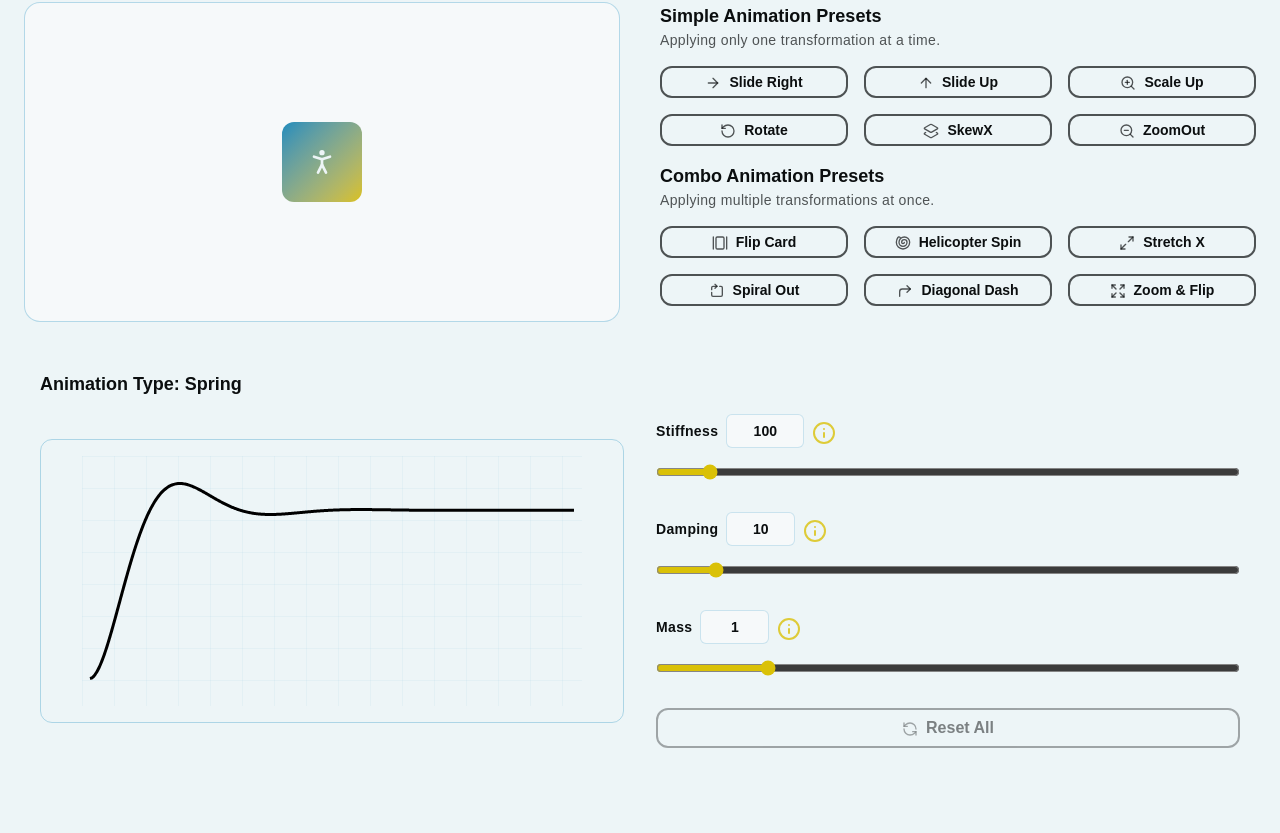
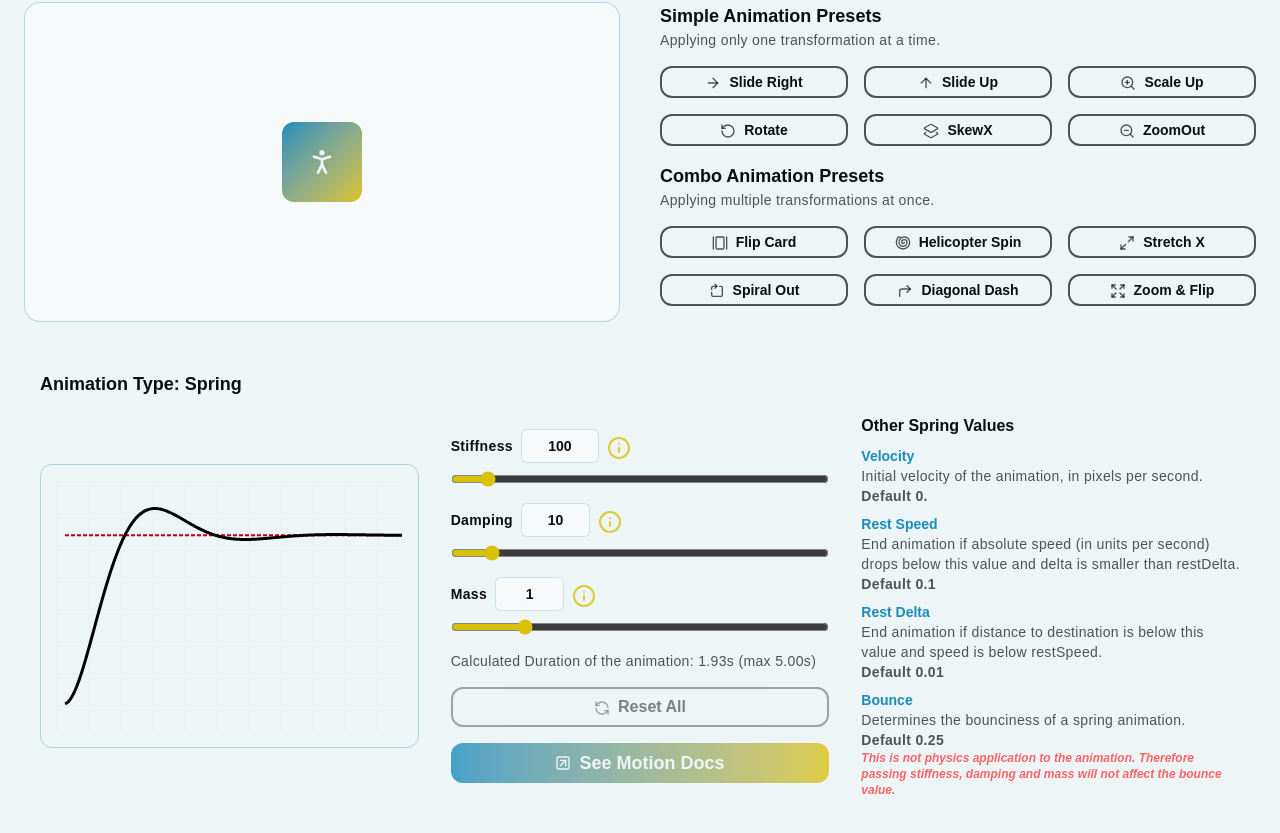
Before and after one commit to SidorovaMaria/motion-playground, a Next.js app: page /animation/playground in a window 1280 px wide. Shown: the part 213-1046 px from the top of the page. Before the commit the page ends 1017 px from the top, so only its background shows below. Built offline with nearby package versions, Linux system fonts and the light colour scheme; a web font is replaced by a local one.

Commit message:
Spring Playground

```diff
--- a/app/animation/playground/springPlayground.tsx
+++ b/app/animation/playground/springPlayground.tsx
@@ -1,11 +1,12 @@
 "use client";
 import { smoothPath } from "@/utils/graphs";
-import { Info, RefreshCcw } from "lucide-react";
-import React, { useCallback, useEffect, useMemo, useRef } from "react";
-import { useState } from "react";
+import { Info, RefreshCcw, SquareArrowUpRight } from "lucide-react";
+import React, { useCallback, useMemo, useRef } from "react";
 import { motion } from "motion/react";
 import { revealToBottom } from "@/variants/TextVariants";
 import { ControlsExplain } from "@/utils/utils";
+import { useRouter } from "next/navigation";
+import Link from "next/link";
 // Spring Physics Model
 // Classic 1D mass-spring-damper:
 // Original Model
@@ -43,7 +44,7 @@ function simulateSpring(
     v0 = 0, // initial velocity
     target = 1, // final rest position ( normalize to 1 by default)
     dt = 1 / 240, // 240 Hz for smoothness
-    maxTime = 3, // seconds cap to avoid infinite loops
+    maxTime = 5, // seconds cap to avoid infinite loops
     settleVel = 0.001, // velocity threshold to consider as settled <- stop when near zero velocity
     settlePosEps = 0.001, // position threshold to consider as settled <- stop when near target
     settleHold = 0.2, // time to hold within thresholds before considering settled
@@ -96,6 +97,7 @@ const SpringPlayground = ({
   params: SpringPhysicsParams;
   setParams: React.Dispatch<React.SetStateAction<SpringPhysicsParams>>;
 }) => {
+  const router = useRouter();
   const durRef = useRef(1);
   const samples = useMemo(() => {
     // locked: x0=0, v0=0, target=1
@@ -126,6 +128,7 @@ const SpringPlayground = ({
     const pad = (hi - lo || 1) * 0.1;
     return { t0, t1, xMin: lo - pad, xMax: hi + pad };
   }, [samples]);
+
   const toXY = useCallback(
     (t: number, x: number) => {
       const px = SVG_PAD + ((t - t0) / (t1 - t0 || 1)) * (SVG_W - SVG_PAD * 2);
@@ -133,6 +136,13 @@ const SpringPlayground = ({
       return { px, py };
     },
     [t0, t1, xMin, xMax]
+  );
+  const toY = useCallback(
+    (pos: number) => {
+      const span = Math.max(1e-6, xMax - xMin);
+      return SVG_PAD + (1 - (pos - xMin) / span) * (SVG_H - SVG_PAD * 2);
+    },
+    [xMin, xMax]
   );
   const pathD = useMemo(() => {
     if (samples.length < 2) return "";
@@ -146,7 +156,7 @@ const SpringPlayground = ({
   return (
     <div className="w-full p-4">
       <h2 className="text-lg font-display">Animation Type: Spring</h2>
-      <div className="grid grid-cols-1 md:grid-cols-2 items-center gap-8 mt-4 ">
+      <div className="grid grid-cols-1 md:grid-cols-3 items-center gap-8 mt-4 ">
         {/* Graph */}
         <div className="background-muted border border-primary/30 rounded-xl p-4 flex items-center justify-center">
           <svg width={SVG_W} height={SVG_H}>
@@ -160,13 +170,23 @@ const SpringPlayground = ({
                 <stop offset="100%" stopColor="var(--color-accent)" />
               </linearGradient>
             </defs>
+            {/* Target Guide */}
+            <line
+              x1={SVG_PAD}
+              y1={toY(1)}
+              x2={SVG_W - SVG_PAD}
+              y2={toY(1)}
+              className="stroke-red-700"
+              strokeWidth="2"
+              strokeDasharray="4 2"
+            />
             <rect x="0" y="0" width="100%" height="100%" fill="url(#grid)" />
             {/* curve */}
             <path d={pathD} stroke="url(#grad)" strokeWidth="3" fill="none" />
           </svg>
         </div>
         {/* Controls */}
-        <div className="flex flex-col gap-8 justify-center">
+        <div className="flex flex-col gap-4 justify-center">
           <Control
             label="Stiffness"
             value={params.stiffness}
@@ -191,6 +211,9 @@ const SpringPlayground = ({
             max={5}
             step={0.1}
           />
+          <p className="paragraph fotn-bold">
+            Calculated Duration of the animation: {durRef.current.toFixed(2)}s (max 5.00s)
+          </p>
           <button
             onClick={onReset}
             disabled={JSON.stringify(params) === JSON.stringify(INITIAL_PARAMS)}
@@ -199,6 +222,56 @@ const SpringPlayground = ({
             <RefreshCcw className="small-icon inline-flex mr-2" />
             Reset All
           </button>
+          <Link
+            href="https://motion.dev/docs/react-transitions#spring"
+            className="w-full primary-button opacity-80 py-1.5 flex items-center justify-center"
+          >
+            <SquareArrowUpRight className="small-icon inline-flex mr-2 text-background" />
+            See Motion Docs
+          </Link>
+        </div>
+        {/* Other Values that can be accepted by Spring Animation */}
+        <div>
+          <h3 className="font-display text-base mb-2">Other Spring Values</h3>
+
+          <ul className="flex flex-col gap-2">
+            <li>
+              <p className="text-sm font-display text-primary">Velocity</p>
+              <p className="paragraph">
+                Initial velocity of the animation, in pixels per second.
+                <br />
+                <span className="font-bold brightness-110"> Default 0.</span>
+              </p>
+            </li>
+            <li>
+              <p className="text-sm font-display text-primary">Rest Speed</p>
+              <p className="paragraph">
+                End animation if absolute speed (in units per second) drops below this value and
+                delta is smaller than restDelta.
+                <br /> <span className="font-bold brightness-110">Default 0.1</span>
+              </p>
+            </li>
+            <li>
+              <p className="text-sm font-display text-primary">Rest Delta</p>
+              <p className="paragraph">
+                End animation if distance to destination is below this value and speed is below
+                restSpeed.
+                <br />
+                <span className="font-bold brightness-110">Default 0.01</span>
+              </p>
+            </li>
+            <li>
+              <p className="text-sm font-display text-primary">Bounce</p>
+              <p className="paragraph">
+                Determines the bounciness of a spring animation.
+                <br /> <span className="font-bold brightness-110">Default 0.25</span>
+              </p>
+              <p className="text-xs italic text-red-400">
+                This is not physics application to the animation. Therefore passing stiffness,
+                damping and mass will not affect the bounce value.
+              </p>
+            </li>
+          </ul>
         </div>
       </div>
     </div>
@@ -216,7 +289,7 @@ type ControlProps = {
   step: number;
 };
 const Control = ({ label, value, setValue, min, max, step }: ControlProps) => (
-  <div className="flex flex-col gap-4">
+  <div className="flex flex-col gap-2">
     <div className="flex items-center gap-2 w-full">
       <label className="text-sm text-foreground font-display tracking-wide">{label}</label>
       <input
```
